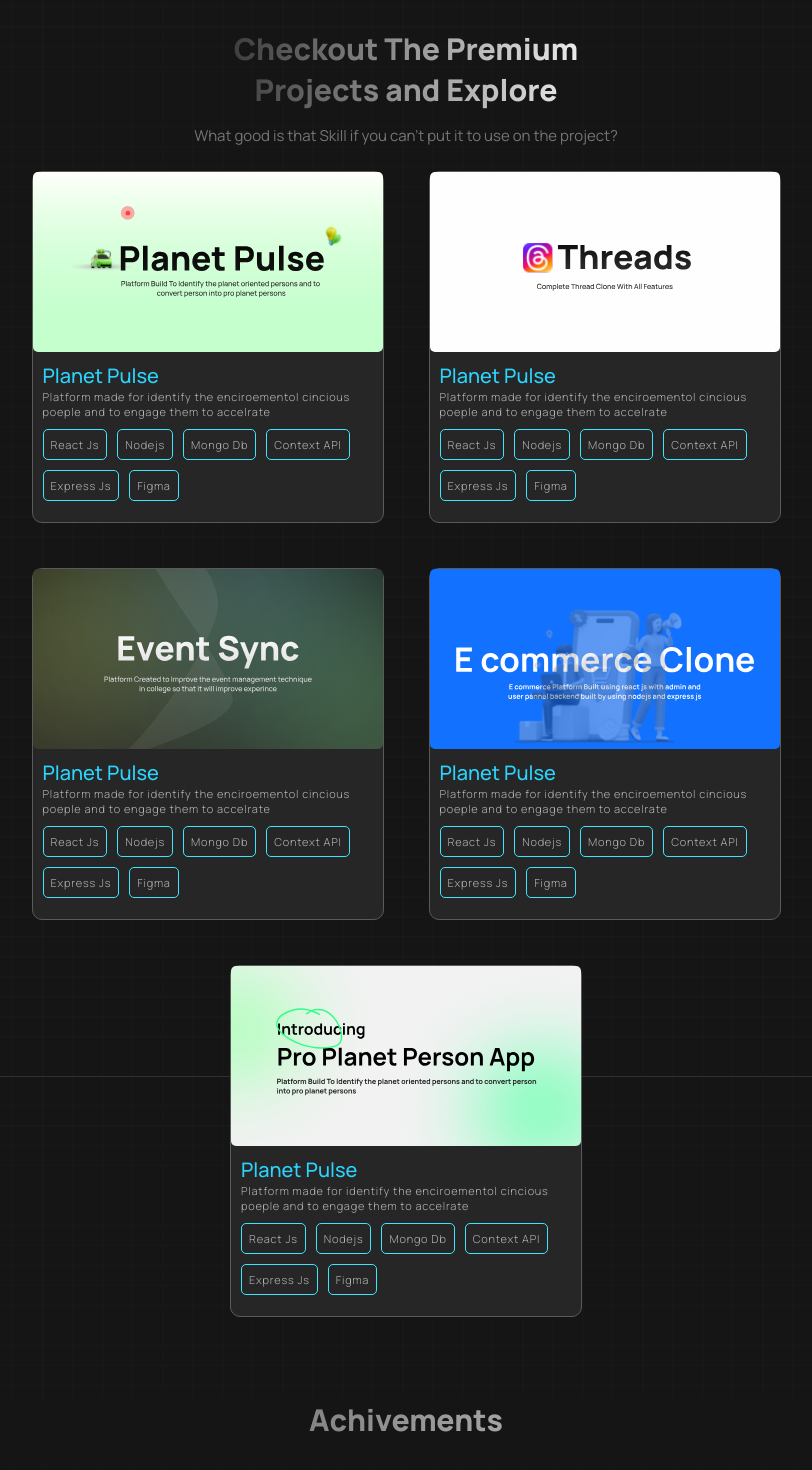
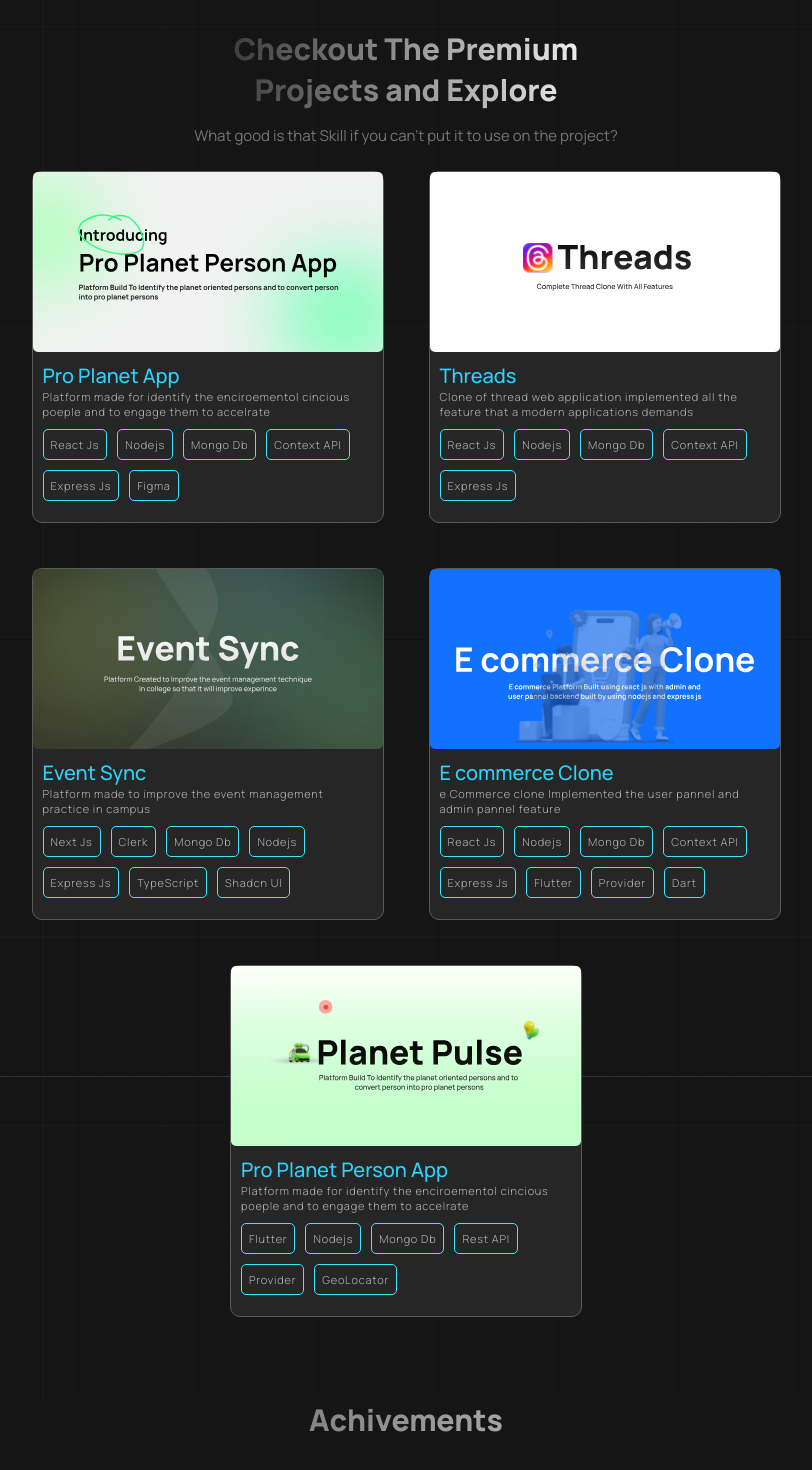
Before and after one commit to voiiddxx/nikhil.me, a React (Create React App) app: page / in a window 1280 px wide. Shown: the part 1316-2786 px from the top of the page, without its empty margins (234-1046 px from the left). Built offline with nearby package versions, Linux system fonts and the light colour scheme; a web font is replaced by a local one.

Commit message:
implemented link

```diff
--- a/src/View/Acvievement/Hackathon.css
+++ b/src/View/Acvievement/Hackathon.css
@@ -14,8 +14,8 @@
 }
 .hack-image-1{
     margin-top: 30px;
-    height: 200px;
-    width: 350px;
+    height: 250px;
+    width: 400px;
     background-image: url("./sih2k23.svg");
     background-repeat: no-repeat;
     background-size: cover;
@@ -25,8 +25,8 @@
 }
 .hack-image-2{
     margin-top: 30px;
-    height: 200px;
-    width: 350px;
+    height: 250px;
+    width: 400px;
     background-image: url("./bhaarat.svg");
     background-repeat: no-repeat;
     background-size: cover;
@@ -36,8 +36,8 @@
 }
 .hack-image-3{
     margin-top: 30px;
-    height: 200px;
-    width: 350px;
+    height: 250px;
+    width: 400px;
     background-image: url("./kiet.svg");
     background-repeat: no-repeat;
     background-size: cover;
--- a/src/View/Hero/Hero.css
+++ b/src/View/Hero/Hero.css
@@ -116,9 +116,16 @@
     justify-content: center;
 }
 
+.hero-button a{
+    text-decoration: none;
+    color: rgb(0, 70, 50);
+}
+
 .connect-button p{
     font-family: 'Manrope', sans-serif;
     font-weight: 700;
+    text-decoration: none;
+    font-style: normal;
 }
 .github-button{
     height: 40px;
@@ -137,3 +144,42 @@
     font-weight: 700;
     color: white;
 }
+
+
+
+@media screen and (max-width: 738px) {
+
+   .mid-bold-text h1{
+    font-size: 35px;
+    margin-left: 30px;
+    margin-right: 30px;
+   }
+
+   .bottom-light-text p{
+    font-size: 15px;
+    margin-left: 30px;
+    margin-right: 30px;
+   }
+
+   .connect-button{
+    height: auto;
+    width:auto;
+    padding: 10px;
+   }
+
+   .github-button{
+    height: auto;
+    width: auto;
+    padding: 5px;
+   }
+
+   .connect-button p{
+    font-size: 14px;
+   }
+   .github-button p{
+    font-size: 14px;
+   }
+
+
+
+}
--- a/src/View/Hero/Hero.jsx
+++ b/src/View/Hero/Hero.jsx
@@ -22,19 +22,23 @@
               </a>
             </div>
             <div className="mid-bold-text">
-              <h1>Hey, My Name is <span> Nikhil Kumar</span> , <br /> Am A Full Stack Developer</h1>
+              <h1>Hey, My Name is <span> Nikhil Kumar</span>  <br /> Am A Full Stack Developer</h1>
             </div>
             <div className="bottom-light-text">
               <p>computer science student with passion for cross platform dev  & Web App dev looking  for internship <br /> where i can apply my  skills! and highly motivated  to learn new technologies!</p>
             </div>
 
             <div className="hero-button">
-              <div className="connect-button">
+             <a href="https://www.linkedin.com/in/nikhil-kumar-1043b7239/">
+             <div className="connect-button">
                 <p>Connect⚡</p>
               </div>
+             </a>
+              <a href="https://github.com/voiiddxx">
               <div className="github-button">
                 <p>Star on Github 💫</p>
               </div>
+              </a>
             </div>
 
         </div>
--- a/src/View/projects/Project.css
+++ b/src/View/projects/Project.css
@@ -143,6 +143,11 @@
     margin-top: 10px;
 }
 
+.project-card a{
+    text-decoration: none;
+    font-style: normal;
+}
+
 .p-card{
     min-height: 300px;
     height: 350px;
@@ -201,7 +206,7 @@
 .p-image-2{
     height: 180px;
     width: 350px;
-    background-image: url("./pro.svg");
+    background-image: url("./frame\ 4.svg");
     background-repeat: no-repeat;
     background-size: cover;
     background-position: center center;
@@ -231,7 +236,7 @@
 .p-image-5{
     height: 180px;
     width: 350px;
-    background-image: url("./frame\ 4.svg");
+    background-image: url("./pro.svg");
     background-repeat: no-repeat;
     background-size: cover;
     background-position: center center;
--- a/src/View/projects/Project.jsx
+++ b/src/View/projects/Project.jsx
@@ -11,11 +11,12 @@
             </div>
             <div className="project-card">
               {/* Pro Planet Card */}
+            <a href="https://github.com/voiiddxx/Pro-planet">
 
-                            <div className="p-card">
+            <div className="p-card">
                               <div className="p-image-2"></div>
                               <div className="p-text">
-                            <h1>Planet Pulse</h1>
+                            <h1>Pro Planet App</h1>
                             <p>Platform made for identify the enciroementol cincious poeple and to engage them to accelrate</p>
                             <div className="tech">
                               <div className="tech-box">
@@ -39,13 +40,76 @@
                             </div>
                             </div>
                             </div>
+            </a>
 
+    <a href="https://github.com/voiiddxx/Thread-react-node">
 
-                            <div className="p-card">
+    <div className="p-card">
                 <div className="p-image"></div>
               <div className="p-text">
-              <h1>Planet Pulse</h1>
-              <p>Platform made for identify the enciroementol cincious poeple and to engage them to accelrate</p>
+              <h1>Threads</h1>
+              <p>Clone of thread web application implemented all the feature that a modern applications demands</p>
+              <div className="tech">
+                <div className="tech-box">
+                  <p>React Js</p>
+                </div>
+                <div className="tech-box">
+                  <p>Nodejs</p>
+                </div>
+                <div className="tech-box">
+                  <p>Mongo Db</p>
+                </div>
+                <div className="tech-box">
+                  <p>Context API</p>
+                </div>
+                <div className="tech-box">
+                  <p>Express Js</p>
+                </div>
+
+              </div>
+              </div>
+
+              </div>
+    </a>
+             <a href="https://github.com/voiiddxx/EventSync">
+             <div className="p-card">
+                <div className="p-image-3"></div>
+                <div className="p-text">
+              <h1>Event Sync</h1>
+              <p>Platform made to improve the event management practice in campus</p>
+              <div className="tech">
+                <div className="tech-box">
+                  <p>Next Js</p>
+                </div>
+                <div className="tech-box">
+                  <p>Clerk</p>
+                </div>
+                <div className="tech-box">
+                  <p>Mongo Db</p>
+                </div>
+                <div className="tech-box">
+                  <p>Nodejs</p>
+                </div>
+                <div className="tech-box">
+                  <p>Express Js</p>
+                </div>
+                <div className="tech-box">
+                  <p>TypeScript</p>
+                </div>
+                <div className="tech-box">
+                  <p>Shadcn UI</p>
+                </div>
+              </div>
+              </div>
+
+              </div>
+             </a>
+              <a href="https://github.com/voiiddxx/react-node-e-com-with-admin">
+              <div className="p-card">
+                <div className="p-image-4"></div>
+                <div className="p-text">
+              <h1>E commerce Clone</h1>
+              <p>e Commerce clone Implemented the user pannel and admin pannel feature </p>
               <div className="tech">
                 <div className="tech-box">
                   <p>React Js</p>
@@ -63,20 +127,28 @@
                   <p>Express Js</p>
                 </div>
                 <div className="tech-box">
-                  <p>Figma</p>
+                  <p>Flutter</p>
+                </div>
+                <div className="tech-box">
+                  <p>Provider</p>
+                </div>
+                <div className="tech-box">
+                  <p>Dart</p>
                 </div>
               </div>
               </div>
 
               </div>
+              </a>
+              <a href="https://github.com/voiiddxx/Planet-Pulse-Flutter">
               <div className="p-card">
-                <div className="p-image-3"></div>
+                <div className="p-image-5"></div>
                 <div className="p-text">
-              <h1>Planet Pulse</h1>
+              <h1>Pro Planet Person App</h1>
               <p>Platform made for identify the enciroementol cincious poeple and to engage them to accelrate</p>
               <div className="tech">
                 <div className="tech-box">
-                  <p>React Js</p>
+                  <p>Flutter</p>
                 </div>
                 <div className="tech-box">
                   <p>Nodejs</p>
@@ -85,69 +157,13 @@
                   <p>Mongo Db</p>
                 </div>
                 <div className="tech-box">
-                  <p>Context API</p>
+                  <p>Rest API</p>
                 </div>
                 <div className="tech-box">
-                  <p>Express Js</p>
+                  <p>Provider</p>
                 </div>
                 <div className="tech-box">
-                  <p>Figma</p>
-                </div>
-              </div>
-              </div>
-
-              </div>
-              <div className="p-card">
-                <div className="p-image-4"></div>
-                <div className="p-text">
-              <h1>Planet Pulse</h1>
-              <p>Platform made for identify the enciroementol cincious poeple and to engage them to accelrate</p>
-              <div className="tech">
-                <div className="tech-box">
-                  <p>React Js</p>
-                </div>
-                <div className="tech-box">
-                  <p>Nodejs</p>
-                </div>
-                <div className="tech-box">
-                  <p>Mongo Db</p>
-                </div>
-                <div className="tech-box">
-                  <p>Context API</p>
-                </div>
-                <div className="tech-box">
-                  <p>Express Js</p>
-                </div>
-                <div className="tech-box">
-                  <p>Figma</p>
-                </div>
-              </div>
-              </div>
-
-              </div>
-              <div className="p-card">
-                <div className="p-image-5"></div>
-                <div className="p-text">
-              <h1>Planet Pulse</h1>
-              <p>Platform made for identify the enciroementol cincious poeple and to engage them to accelrate</p>
-              <div className="tech">
-                <div className="tech-box">
-                  <p>React Js</p>
-                </div>
-                <div className="tech-box">
-                  <p>Nodejs</p>
-                </div>
-                <div className="tech-box">
-                  <p>Mongo Db</p>
-                </div>
-                <div className="tech-box">
-                  <p>Context API</p>
-                </div>
-                <div className="tech-box">
-                  <p>Express Js</p>
-                </div>
-                <div className="tech-box">
-                  <p>Figma</p>
+                  <p>GeoLocator</p>
                 </div>
               </div>
               </div>
@@ -156,6 +172,7 @@
 
 
 
+              </a>
 
 
             </div>
```
